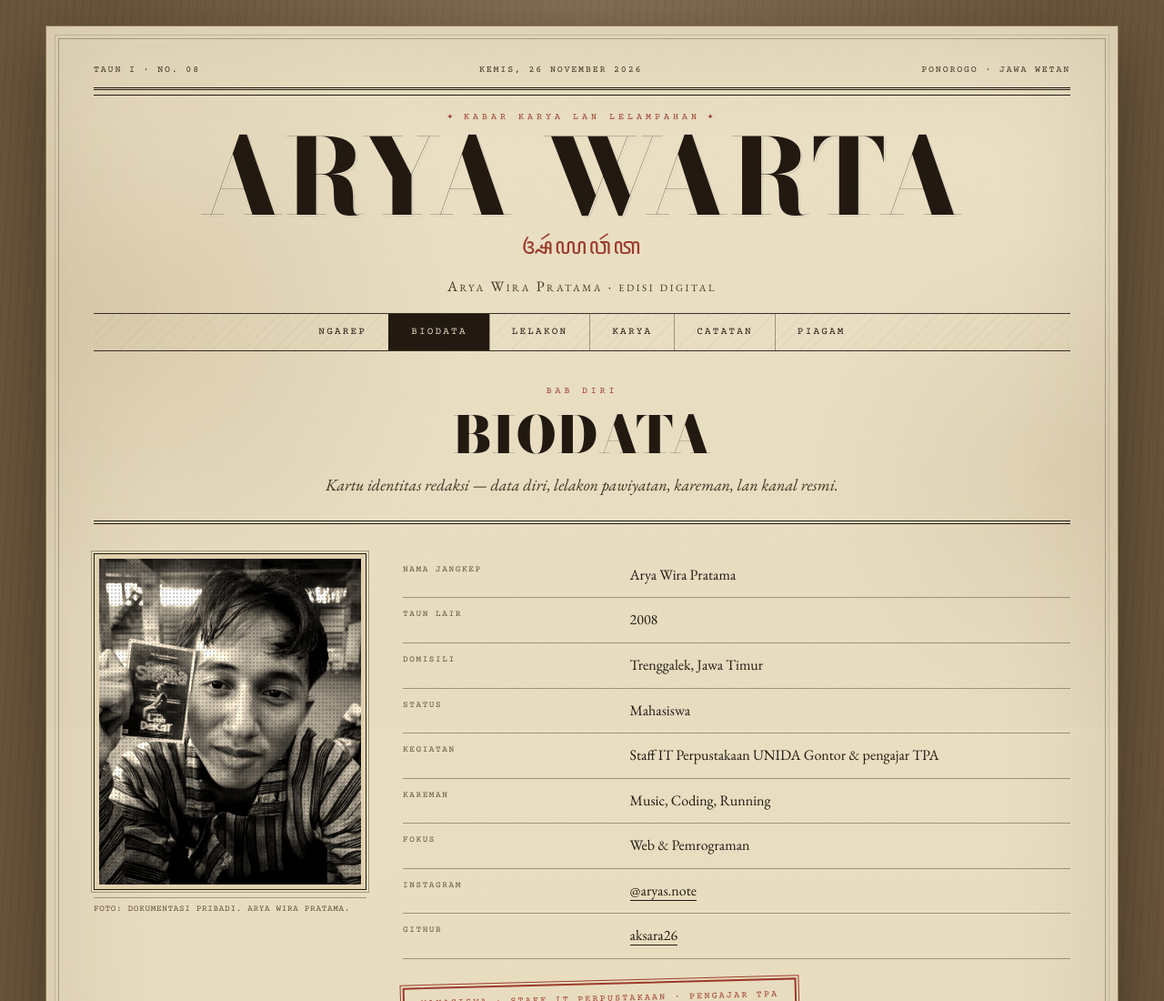
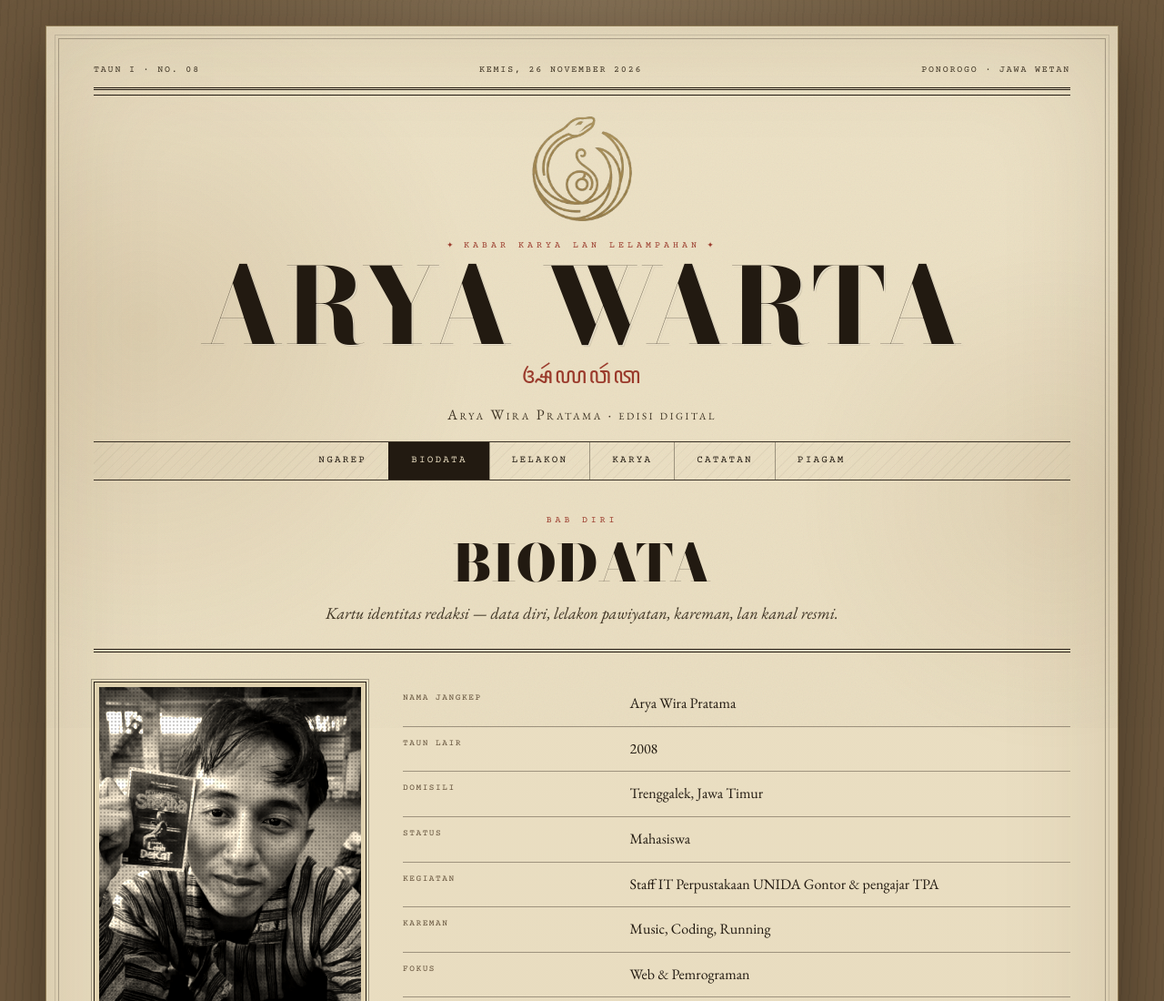
Before and after one commit to aksara26/aksara26.github.io, a plain HTML site: page biodata.html in a window 1280 px wide. Shown: the top 1100 px of the page at 91% size. Drawn offline with nearby package versions, Linux system fonts and the light colour scheme; a web font is replaced by a local one.

Commit message:
Pasang emblem ARCHÉ di masthead dan perbarui favicon

```diff
--- a/biodata.html
+++ b/biodata.html
@@ -7,7 +7,9 @@
   <meta name="description" content="Biodata dan data diri Arya Wira Pratama.">
   <meta name="author" content="Arya Wira Pratama">
   <meta name="theme-color" content="#E9DDC0">
-  <link rel="icon" href="favicon.svg" type="image/svg+xml">
+  <link rel="icon" type="image/png" sizes="32x32" href="favicon-32.png">
+  <link rel="icon" type="image/png" sizes="180x180" href="favicon-180.png">
+  <link rel="apple-touch-icon" sizes="180x180" href="favicon-180.png">
   <meta property="og:type" content="website">
   <meta property="og:site_name" content="Arya Warta">
   <meta property="og:locale" content="id_ID">
@@ -37,6 +39,7 @@
       <span>Ponorogo &middot; Jawa Wetan</span>
     </div>
     <div class="masthead-rule"></div>
+    <img class="masthead-logo" src="logo-emblem.png" alt="" width="372" height="392" decoding="async">
     <p class="masthead-kicker">Kabar Karya lan Lelampahan</p>
     <h1 class="masthead-title"><a href="index.html">Arya Warta</a></h1>
     <p class="masthead-jawa" lang="jv" aria-hidden="true">ꦄꦂꦪꦮꦂꦠ</p>
--- a/style.css
+++ b/style.css
@@ -161,6 +161,13 @@ body.is-turning .sheet{
   height:9px;
   border-top:3px double var(--ink);
   border-bottom:1px solid var(--ink);
+}
+
+.masthead-logo{
+  display:block;
+  width:clamp(86px, 9vw, 116px);
+  height:auto;
+  margin:20px auto 2px;
 }
 
 .masthead-kicker{
@@ -1336,6 +1343,7 @@ body.lightbox-open{ overflow:hidden; }
   .sheet{ padding:24px 20px 26px; }
   .sheet::before{ inset:8px; }
   .masthead-meta{ flex-wrap:wrap; justify-content:center; gap:3px 14px; font-size:8.5px; letter-spacing:.08em; }
+  .masthead-logo{ width:80px; margin:16px auto 0; }
   .masthead-kicker{ letter-spacing:.24em; }
   .masthead-kicker::before,
   .masthead-kicker::after{ content:""; margin:0; }
```
Also changed, not shown: catatan.html (+4 -1 lines), certificates.html (+4 -1 lines), index.html (+4 -1 lines), projects.html (+4 -1 lines), riwayat.html (+4 -1 lines), favicon-180.png (added), favicon-32.png (added), favicon.svg (deleted), logo-emblem.png (added), logo.png (added).
